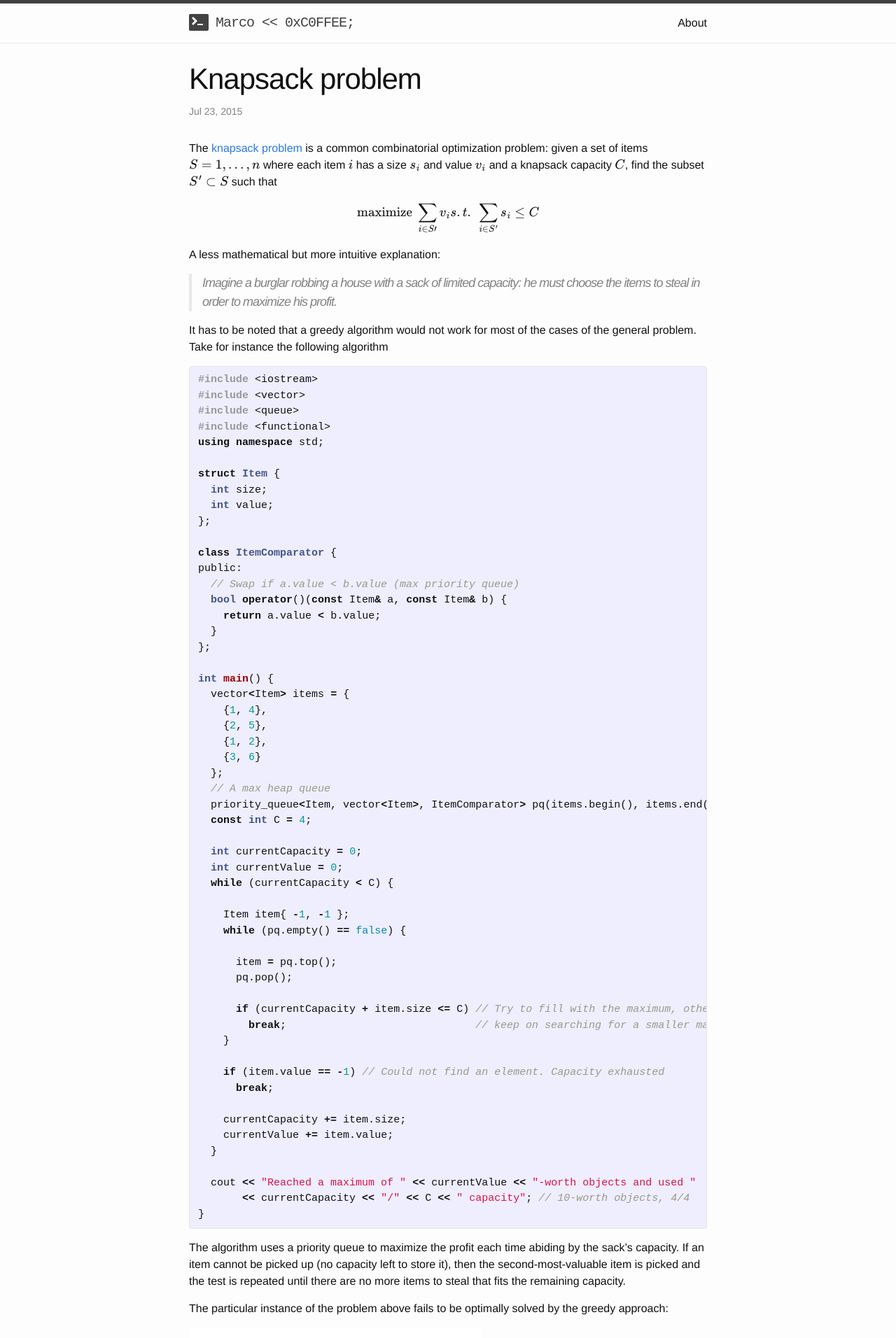
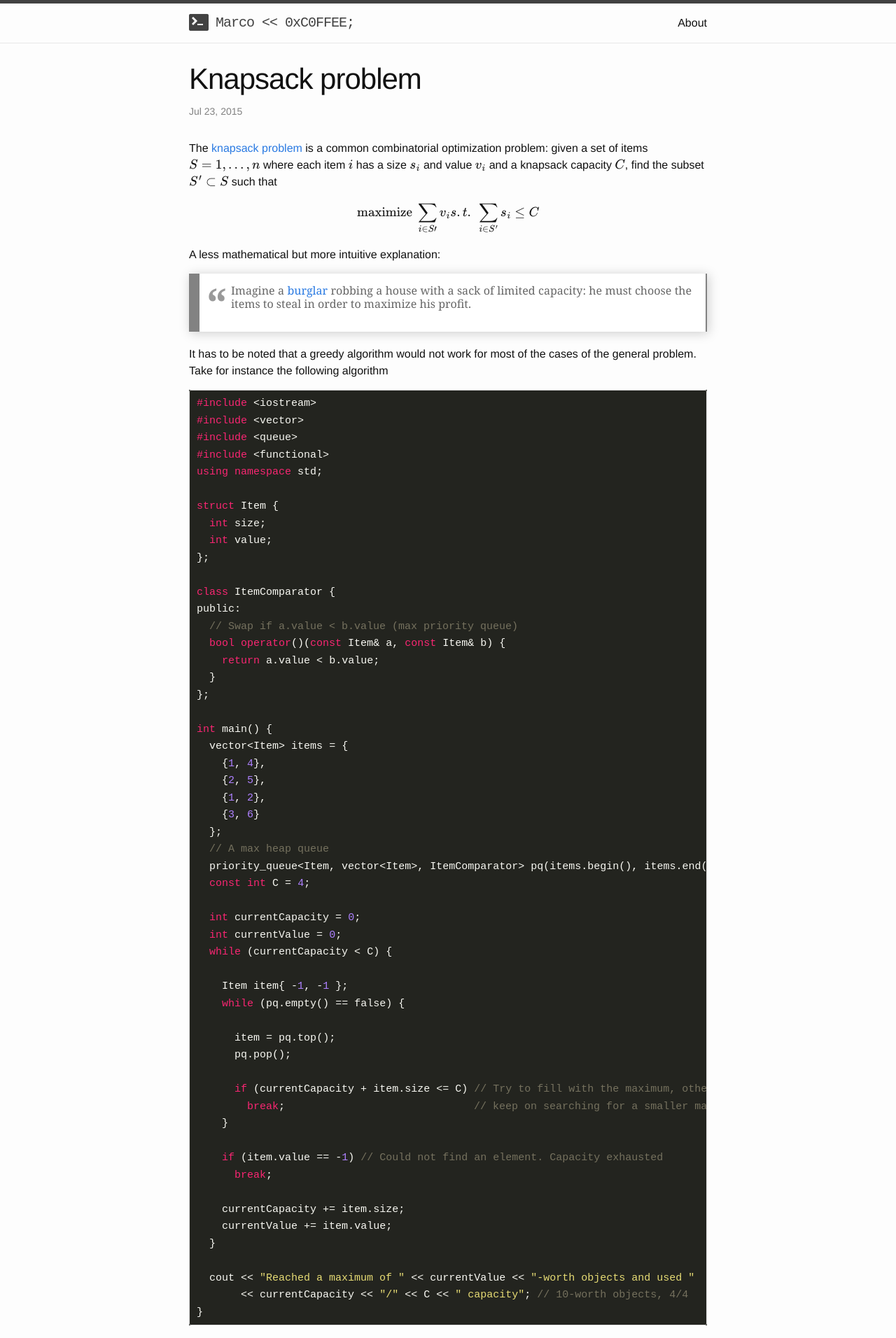
Before and after one commit to marcodiiga/marcodiiga.github.io, a Jekyll site: the page built from _posts/2015-07-23-knapsack-problem.markdown, in a window 1280 px wide. Shown: the top 1912 px of the page at 70% size. Built offline with Jekyll 4.4.1, drawn with Linux system fonts in a browser that asks for light colours; formulas are drawn with MathJax 3.

Commit message:
Lots of changes to theme, syntax highlighting and images

```diff
--- a/_posts/2015-07-23-knapsack-problem.markdown
+++ b/_posts/2015-07-23-knapsack-problem.markdown
@@ -14,7 +14,7 @@ s.t. \
 
 A less mathematical but more intuitive explanation:
 
-> Imagine a burglar robbing a house with a sack of limited capacity: he must choose
+> Imagine a [burglar](lol) robbing a house with a sack of limited capacity: he must choose
 the items to steal in order to maximize his profit.
 
 It has to be noted that a greedy algorithm would not work for most of the cases of
--- a/_posts/2015-08-02-counting-roundtrip-paths.markdown
+++ b/_posts/2015-08-02-counting-roundtrip-paths.markdown
@@ -64,6 +64,4 @@ unsigned int tripCounter(const Subway& subway, int destination, int nSteps)
 {% endhighlight %}
 
 The algorithm assumes an [adjacency matrix](https://en.wikipedia.org/wiki/Adjacency_matrix)
-to store the subway graph. The usual disclaimer applies: *don't use this code as production
-code*, the algorithms are hereby provided as explanation tools and lack optimizations / error
-handling.
+to store the subway graph.
--- a/_sass/_base.scss
+++ b/_sass/_base.scss
@@ -106,20 +106,66 @@ a {
 
 /**
  * Blockquotes
+ * Code from raavi - MIT-licensed
  */
+
 blockquote {
-    color: $grey-color;
-    border-left: 4px solid $grey-color-light;
-    padding-left: $spacing-unit / 2;
-    font-size: 18px;
-    letter-spacing: -1px;
-    font-style: italic;
+ display:block;
+ background: #fff;
+ padding: 15px 20px 15px 45px;
+ margin: 0 0 20px;
+ position: relative;
 
-    > :last-child {
-        margin-bottom: 0;
-    }
+ /* Font */
+ font-family: Georgia, serif;
+ font-size: 16px;
+ line-height: 1.2;
+ color: #666;
+ text-align: justify;
+
+ /* Borders */
+ border-left: 15px solid $grey-color;
+ border-right: 2px solid $grey-color;
+
+ /* Box Shadow */
+ -moz-box-shadow: 2px 2px 15px #ccc;
+ -webkit-box-shadow: 2px 2px 15px #ccc;
+ box-shadow: 2px 2px 15px #ccc;
 }
 
+blockquote::before {
+ content: "\201C"; /* Unicode for Left Double Quote */
+
+ /* Font */
+ font-family: Georgia, serif;
+ font-size: 60px;
+ font-weight: bold;
+ color: #999;
+
+ /* Positioning */
+ position: absolute;
+ left: 10px;
+ top:5px;
+}
+
+blockquote::after {
+ /* Reset to make sure */
+ content: "";
+}
+
+blockquote a {
+ text-decoration: none;
+ cursor: pointer;
+ color: #2a7ae2;
+}
+
+blockquote a:hover {
+color: #666;
+}
+
+blockquote em {
+ font-style: italic;
+}
 
 
 /**
--- a/_sass/_syntax-highlighting.scss
+++ b/_sass/_syntax-highlighting.scss
@@ -1,67 +1,90 @@
 /**
  * Syntax highlighting styles
  */
+
+ /* Adjusted to override background and text colour */
+ .highlight pre, pre, .highlight .hll {
+     font-family: Consolas,"Liberation Mono",Courier,monospace;
+     font-weight: normal;
+     background-color: #23241f;
+     border: 1px solid #dfdfdf;
+     border-radius: 3px;
+     color: #f8f8f2;
+     overflow-x: auto;
+ }
+
+pre > code { /* Code only needs to override the background color. This
+  keeps inline code with the clean theme's colors while pre>code gets
+  the monokai combination background */
+  background-color: #23241f;
+}
+
+pre { /* Apply a padding only for pre blocks (not inline ones) */
+  padding: 6px 10px;
+}
+
 .highlight {
-    background: #fff;
+    background: #23241f;
     @extend %vertical-rhythm;
 
-    .c     { color: #998; font-style: italic } // Comment
-    .err   { color: #a61717; background-color: #e3d2d2 } // Error
-    .k     { font-weight: bold } // Keyword
-    .o     { font-weight: bold } // Operator
-    .cm    { color: #998; font-style: italic } // Comment.Multiline
-    .cp    { color: #999; font-weight: bold } // Comment.Preproc
-    .c1    { color: #998; font-style: italic } // Comment.Single
-    .cs    { color: #999; font-weight: bold; font-style: italic } // Comment.Special
-    .gd    { color: #000; background-color: #fdd } // Generic.Deleted
-    .gd .x { color: #000; background-color: #faa } // Generic.Deleted.Specific
-    .ge    { font-style: italic } // Generic.Emph
-    .gr    { color: #a00 } // Generic.Error
-    .gh    { color: #999 } // Generic.Heading
-    .gi    { color: #000; background-color: #dfd } // Generic.Inserted
-    .gi .x { color: #000; background-color: #afa } // Generic.Inserted.Specific
-    .go    { color: #888 } // Generic.Output
-    .gp    { color: #555 } // Generic.Prompt
-    .gs    { font-weight: bold } // Generic.Strong
-    .gu    { color: #aaa } // Generic.Subheading
-    .gt    { color: #a00 } // Generic.Traceback
-    .kc    { font-weight: bold } // Keyword.Constant
-    .kd    { font-weight: bold } // Keyword.Declaration
-    .kp    { font-weight: bold } // Keyword.Pseudo
-    .kr    { font-weight: bold } // Keyword.Reserved
-    .kt    { color: #458; font-weight: bold } // Keyword.Type
-    .m     { color: #099 } // Literal.Number
-    .s     { color: #d14 } // Literal.String
-    .na    { color: #008080 } // Name.Attribute
-    .nb    { color: #0086B3 } // Name.Builtin
-    .nc    { color: #458; font-weight: bold } // Name.Class
-    .no    { color: #008080 } // Name.Constant
-    .ni    { color: #800080 } // Name.Entity
-    .ne    { color: #900; font-weight: bold } // Name.Exception
-    .nf    { color: #900; font-weight: bold } // Name.Function
-    .nn    { color: #555 } // Name.Namespace
-    .nt    { color: #000080 } // Name.Tag
-    .nv    { color: #008080 } // Name.Variable
-    .ow    { font-weight: bold } // Operator.Word
-    .w     { color: #bbb } // Text.Whitespace
-    .mf    { color: #099 } // Literal.Number.Float
-    .mh    { color: #099 } // Literal.Number.Hex
-    .mi    { color: #099 } // Literal.Number.Integer
-    .mo    { color: #099 } // Literal.Number.Oct
-    .sb    { color: #d14 } // Literal.String.Backtick
-    .sc    { color: #d14 } // Literal.String.Char
-    .sd    { color: #d14 } // Literal.String.Doc
-    .s2    { color: #d14 } // Literal.String.Double
-    .se    { color: #d14 } // Literal.String.Escape
-    .sh    { color: #d14 } // Literal.String.Heredoc
-    .si    { color: #d14 } // Literal.String.Interpol
-    .sx    { color: #d14 } // Literal.String.Other
-    .sr    { color: #009926 } // Literal.String.Regex
-    .s1    { color: #d14 } // Literal.String.Single
-    .ss    { color: #990073 } // Literal.String.Symbol
-    .bp    { color: #999 } // Name.Builtin.Pseudo
-    .vc    { color: #008080 } // Name.Variable.Class
-    .vg    { color: #008080 } // Name.Variable.Global
-    .vi    { color: #008080 } // Name.Variable.Instance
-    .il    { color: #099 } // Literal.Number.Integer.Long
+    /* Highlights taken from https://gist.github.com/asaaki/1007420  for Monokai theme */
+    .c                 { color: #75715e }                            /* Comment                     */
+    .err               { color: #960050; background-color: #1e0010 } /* Error                       */
+    .k                 { color: #f92672 }                            /* Keyword                     */
+    .l                 { color: #ae81ff }                            /* Literal                     */
+    .n                 { color: #f8f8f2 }                            /* Name                        */
+    .o                 { color: #f8f8f2 }                            /* Operator                    */
+    .p                 { color: #f8f8f2 }                            /* Punctuation                 */
+    .cm                { color: #75715e }                            /* Comment.Multiline           */
+    .cp                { color: #f92672 }                            /* Comment.Preproc             */
+    .cpf               { color: #f8f8f2 }                            /* Comment.PreprocFile         */
+    .c1                { color: #75715e }                            /* Comment.Single              */
+    .cs                { color: #f92672 }                            /* Comment.Special             */
+    .ge                { font-style: italic }                        /* Generic.Emph                */
+    .gs                { font-weight: bold }                         /* Generic.Strong              */
+    .kc                { color: #66d9ef }                            /* Keyword.Constant            */
+    .kd                { color: #66d9ef }                            /* Keyword.Declaration         */
+    .kn                { color: #f92672 }                            /* Keyword.Namespace           */
+    .kp                { color: #66d9ef }                            /* Keyword.Pseudo              */
+    .kr                { color: #66d9ef }                            /* Keyword.Reserved            */
+    .kt                { color: #f92672 }                            /* Keyword.Type                */
+    .ld                { color: #e6db74 }                            /* Literal.Date                */
+    .m                 { color: #ae81ff }                            /* Literal.Number              */
+    .s                 { color: #e6db74 }                            /* Literal.String              */
+    .na                { color: #f8f8f2 }                            /* Name.Attribute              */
+    .nb                { color: #f8f8f2 }                            /* Name.Builtin                */
+    .nc                { color: #f8f8f2 }                            /* Name.Class                  */
+    .no                { color: #66d9ef }                            /* Name.Constant               */
+    .nd                { color: #f8f8f2 }                            /* Name.Decorator              */
+    .ni                { color: #f8f8f2 }                            /* Name.Entity                 */
+    .ne                { color: #f8f8f2 }                            /* Name.Exception              */
+    .nf                { color: #f8f8f2 }                            /* Name.Function               */
+    .nl                { color: #f8f8f2 }                            /* Name.Label                  */
+    .nn                { color: #f8f8f2 }                            /* Name.Namespace              */
+    .nx                { color: #f8f8f2 }                            /* Name.Other                  */
+    .py                { color: #f8f8f2 }                            /* Name.Property               */
+    .nt                { color: #f92672 }                            /* Name.Tag                    */
+    .nv                { color: #f8f8f2 }                            /* Name.Variable               */
+    .ow                { color: #f92672 }                            /* Operator.Word               */
+    .w                 { color: #f8f8f2 }                            /* Text.Whitespace             */
+    .mf                { color: #ae81ff }                            /* Literal.Number.Float        */
+    .mh                { color: #ae81ff }                            /* Literal.Number.Hex          */
+    .mi                { color: #ae81ff }                            /* Literal.Number.Integer      */
+    .mo                { color: #ae81ff }                            /* Literal.Number.Oct          */
+    .sb                { color: #e6db74 }                            /* Literal.String.Backtick     */
+    .sc                { color: #e6db74 }                            /* Literal.String.Char         */
+    .sd                { color: #e6db74 }                            /* Literal.String.Doc          */
+    .s2                { color: #e6db74 }                            /* Literal.String.Double       */
+    .se                { color: #ae81ff }                            /* Literal.String.Escape       */
+    .sh                { color: #e6db74 }                            /* Literal.String.Heredoc      */
+    .si                { color: #e6db74 }                            /* Literal.String.Interpol     */
+    .sx                { color: #e6db74 }                            /* Literal.String.Other        */
+    .sr                { color: #e6db74 }                            /* Literal.String.Regex        */
+    .s1                { color: #e6db74 }                            /* Literal.String.Single       */
+    .ss                { color: #e6db74 }                            /* Literal.String.Symbol       */
+    .bp                { color: #f8f8f2 }                            /* Name.Builtin.Pseudo         */
+    .vc                { color: #f8f8f2 }                            /* Name.Variable.Class         */
+    .vg                { color: #f8f8f2 }                            /* Name.Variable.Global        */
+    .vi                { color: #f8f8f2 }                            /* Name.Variable.Instance      */
+    .il                { color: #ae81ff }                            /* Literal.Number.Integer.Long */
 }
--- a/images/posts/graycodesubsets.txt
+++ b/images/posts/graycodesubsets.txt
@@ -1,6 +1,6 @@
 digraph G {
   layout="neato"
-  node [fontname = "helvetica"];
+  node [fontname = "consolas"];
   1[label="  {  }  ", pos="2.5,3!"];
   2[label="  {1}  ", pos="3.5, 2.5!"];
   3[label=" {1,2} ", pos="3.5, 1.5!"];
```
Also changed, not shown: css/monokai_pygments.css (added, +12 -0 lines), images/posts/graycodesubsets.png.
